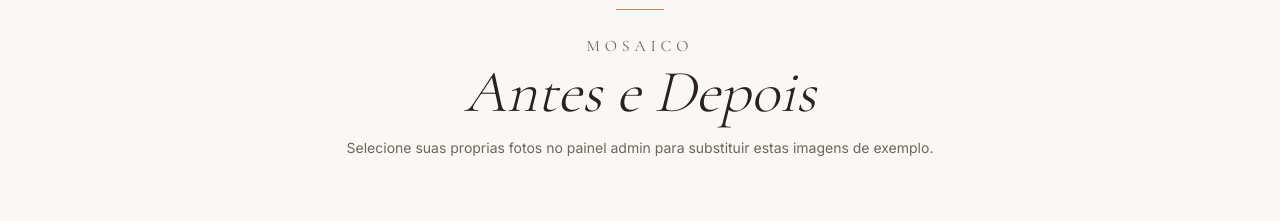
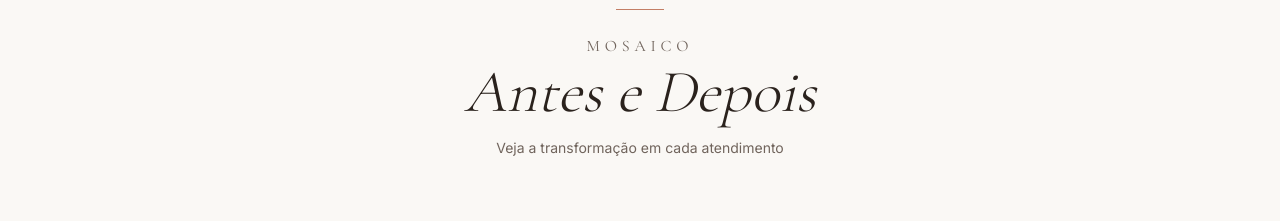
Before and after one commit to gabrieldigitalsales-del/camila-nails, a React (Vite) app: page / in a window 1280 px wide. Shown: the part 3380-3601 px from the top of the page. Built offline with nearby package versions, Linux system fonts and the light colour scheme; no server answers.

Commit message:
Update BeforeAfterMosaic.jsx

```diff
--- a/src/components/catalog/BeforeAfterMosaic.jsx
+++ b/src/components/catalog/BeforeAfterMosaic.jsx
@@ -34,7 +34,7 @@ export default function BeforeAfterMosaic({ groups = [] }) {
           <p className="font-heading text-sm md:text-base text-muted-foreground tracking-[0.3em] uppercase mb-1">Mosaico</p>
           <h2 className="font-heading text-4xl md:text-6xl font-light italic text-foreground">Antes e Depois</h2>
           <p className="font-body text-sm text-muted-foreground mt-4 max-w-2xl mx-auto">
-            Selecione suas proprias fotos no painel admin para substituir estas imagens de exemplo.
+            Veja a transformação em cada atendimento
           </p>
         </motion.div>
 
```
